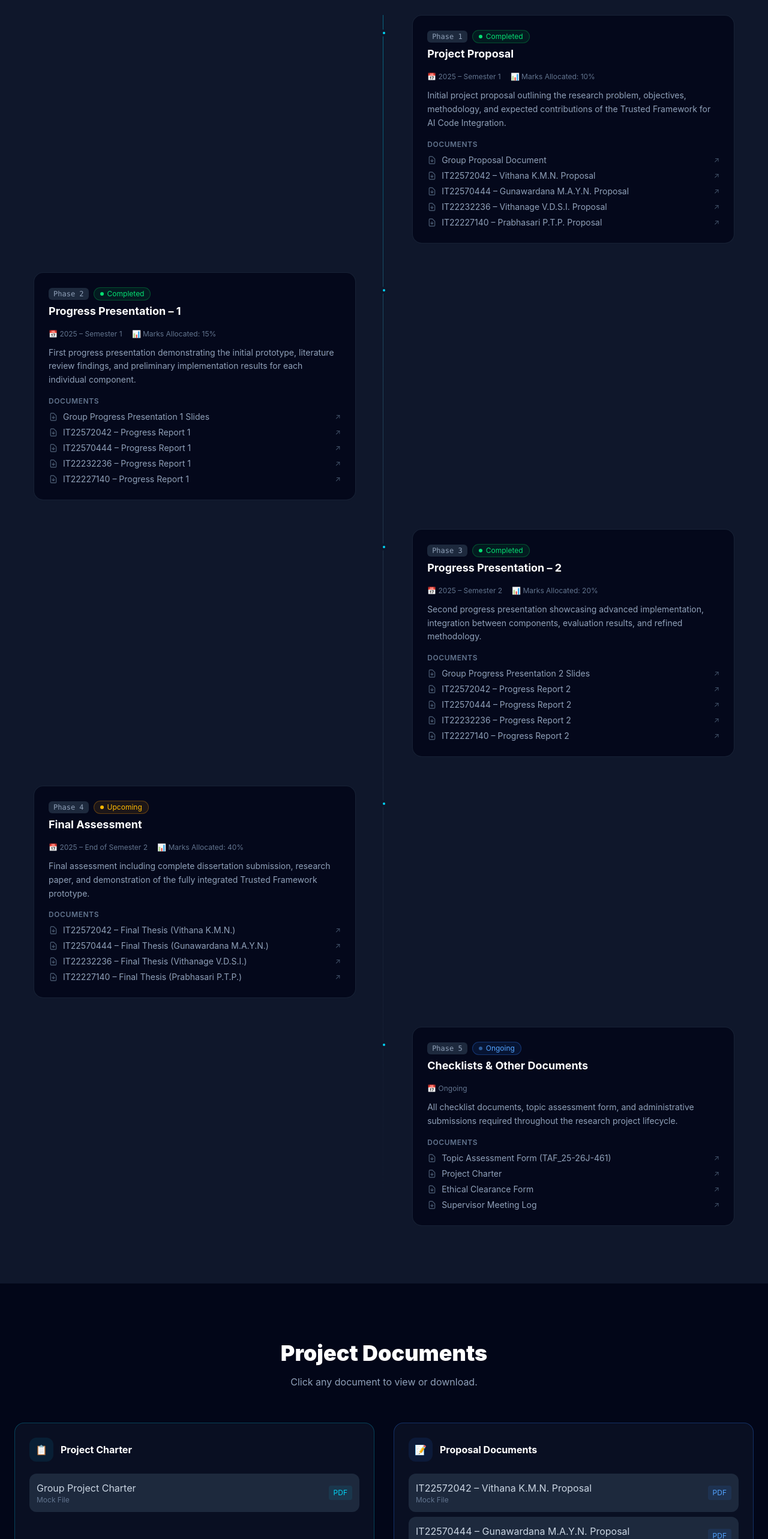
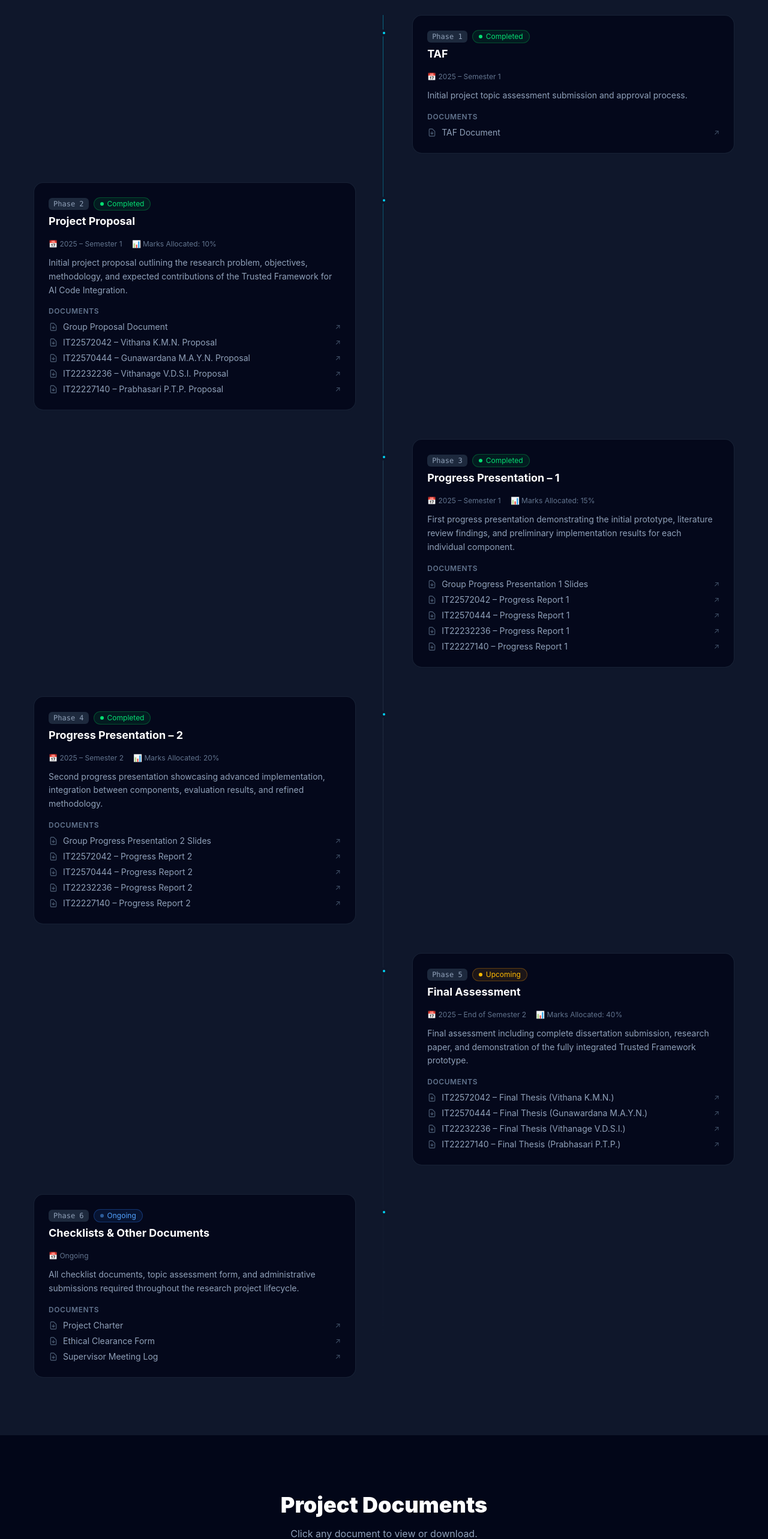
Before and after one commit to KavinMadusanka/Safe-AI-Web-Site, a React app in the folder frontend/: page / in a window 1280 px wide. Shown: the part 3920-6486 px from the top of the page at 60% size. Built offline with nearby package versions, Linux system fonts and the light colour scheme; the HTML template or start-up script is replaced by a standard one.

Commit message:
Update documents

```diff
--- a/frontend/src/pages/Documents.jsx
+++ b/frontend/src/pages/Documents.jsx
@@ -1,13 +1,13 @@
 const docCategories = [
   {
-    category: "Project Charter",
+    category: "TAF",
     icon: "📋",
     color: "cyan",
     docs: [
       {
-        name: "Group Project Charter",
+        name: "TAF Document",
         type: "PDF",
-        file: "#charter-group.pdf",
+        file: "https://mysliit-my.sharepoint.com/:b:/g/personal/it22232236_my_sliit_lk/IQBn87Hz__5gR4LeuDsLqCZvASxKFLWcWJDwzIF-2jPsMdU?e=H1PBX7",
         size: "Mock File",
       },
     ],
@@ -50,7 +50,12 @@ const docCategories = [
     icon: "✅",
     color: "green",
     docs: [
-      { name: "Checklist 1", type: "PDF", file: "#checklist-vithana.pdf", size: "Mock File" },
+      {
+        name: "Checklist 1",
+        type: "PDF",
+        file: "https://mysliit-my.sharepoint.com/:b:/g/personal/it22232236_my_sliit_lk/IQAyGs-i33DjTY-9tQhY9tEsAcJplq88rv4sRNizXTqSIuM?e=ufxeHn",
+        size: "Mock File"
+      },
       { name: "Checklist 2", type: "PDF", file: "#checklist-gunawardana.pdf", size: "Mock File" },
       { name: "Checklist 3", type: "PDF", file: "#checklist-vithanage.pdf", size: "Mock File" },
     ],
@@ -62,9 +67,9 @@ const docCategories = [
     docs: [
       { name: "IT22572042 – Final Thesis (Vithana K.M.N.)", type: "PDF", file: "#final-vithana.pdf", size: "Mock File" },
       { name: "IT22570444 – Final Thesis (Gunawardana M.A.Y.N.)", type: "PDF", file: "#final-gunawardana.pdf", size: "Mock File" },
-      { name: "IT22232236 – Final Thesis (Vithanage V.D.S.I.)", type: "PDF", file: "#final-vithanage.pdf", size: "Mock File" },
+      { name: "Automated UML Code Visualization Proposal - Final Thesis (Vithanage V.D.S.I.)", type: "PDF", file: "#final-vithanage.pdf", size: "Mock File" },
       { name: "IT22227140 – Final Thesis (Prabhasari P.T.P.)", type: "PDF", file: "#final-prabhasari.pdf", size: "Mock File" },
-      { name: "Group Final Report", type: "PDF", file: "#final-group.pdf", size: "Mock File" },
+      { name: "Group Final Thesis", type: "PDF", file: "#final-group.pdf", size: "Mock File" },
     ],
   },
 ];
--- a/frontend/src/pages/Milestones.jsx
+++ b/frontend/src/pages/Milestones.jsx
@@ -1,6 +1,18 @@
 const milestones = [
+    {
+    id: 1,
+    phase: "TAF",
+    title: "TAF",
+    date: "2025 – Semester 1",
+    status: "completed",
+    description:
+      "Initial project topic assessment submission and approval process.",
+    documents: [
+      { name: "TAF Document", file: "#proposal-group.pdf" },
+    ],
+  },
   {
-    id: 1,
+    id: 2,
     phase: "Proposal",
     title: "Project Proposal",
     date: "2025 – Semester 1",
@@ -17,7 +29,7 @@ const milestones = [
     ],
   },
   {
-    id: 2,
+    id: 3,
     phase: "Progress 1",
     title: "Progress Presentation – 1",
     date: "2025 – Semester 1",
@@ -34,7 +46,7 @@ const milestones = [
     ],
   },
   {
-    id: 3,
+    id: 4,
     phase: "Progress 2",
     title: "Progress Presentation – 2",
     date: "2025 – Semester 2",
@@ -51,7 +63,7 @@ const milestones = [
     ],
   },
   {
-    id: 4,
+    id: 5,
     phase: "Final",
     title: "Final Assessment",
     date: "2025 – End of Semester 2",
@@ -78,7 +90,7 @@ const milestones = [
   //   documents: [],
   // },
   {
-    id: 5,
+    id: 6,
     phase: "Checklists",
     title: "Checklists & Other Documents",
     date: "Ongoing",
@@ -87,7 +99,6 @@ const milestones = [
     description:
       "All checklist documents, topic assessment form, and administrative submissions required throughout the research project lifecycle.",
     documents: [
-      { name: "Topic Assessment Form (TAF_25-26J-461)", file: "#taf.pdf" },
       { name: "Project Charter", file: "#charter.pdf" },
       { name: "Ethical Clearance Form", file: "#ethics.pdf" },
       { name: "Supervisor Meeting Log", file: "#meeting-log.pdf" },
```
